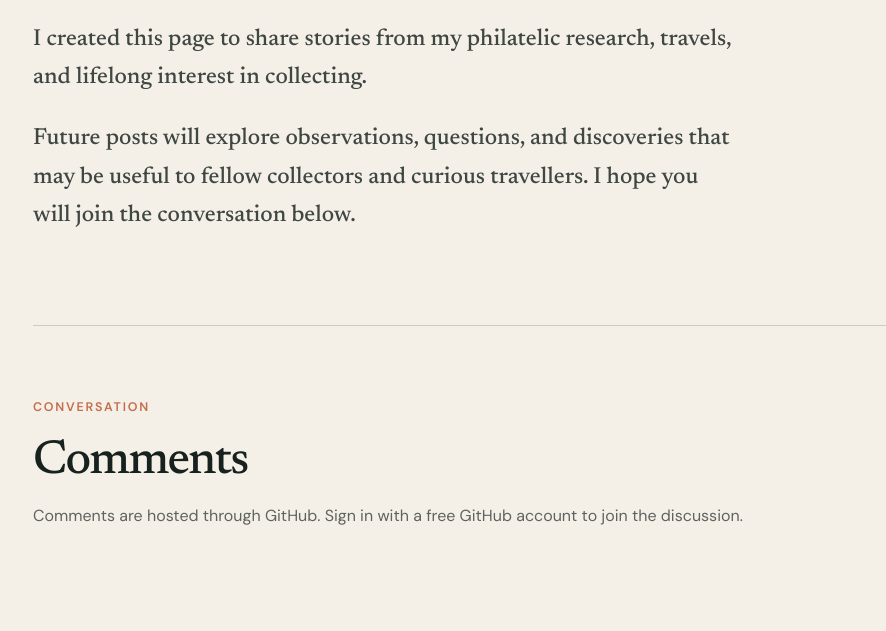
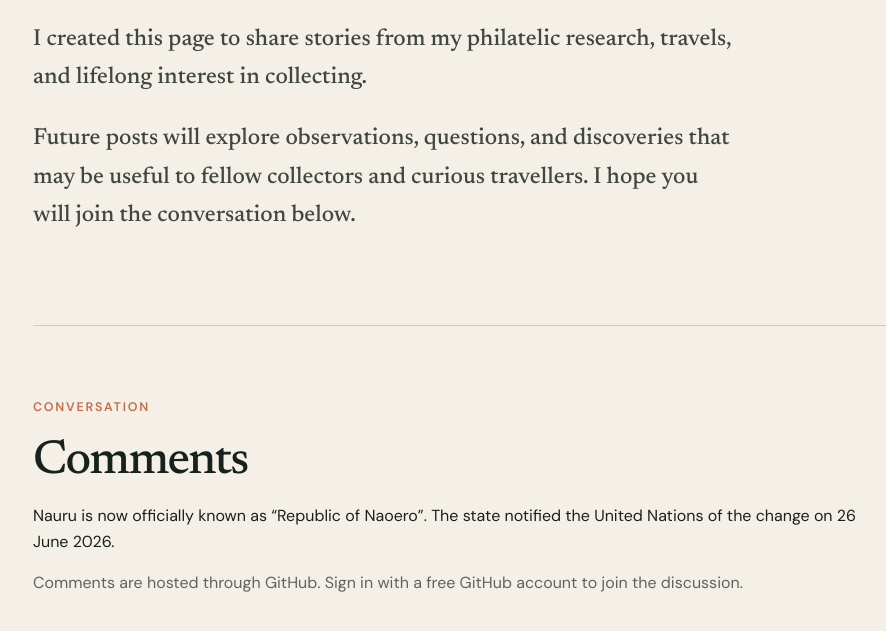
Before and after one commit to prabirdattaus/prabirdattaus.github.io, a website: page blog.html in a window 1280 px wide. Shown: the part 743-1374 px from the top of the page, without its empty margins (177-1063 px from the left). Drawn offline with Linux system fonts and the light colour scheme.

Commit message:
Add Naoero name change note to blog

```diff
--- a/blog.html
+++ b/blog.html
@@ -65,6 +65,10 @@
         <section class="blog-comments" aria-labelledby="comments-heading">
           <p class="eyebrow">Conversation</p>
           <h2 id="comments-heading">Comments</h2>
+          <p>
+            Nauru is now officially known as “Republic of Naoero”. The state
+            notified the United Nations of the change on 26 June 2026.
+          </p>
           <p class="comment-note">
             Comments are hosted through GitHub. Sign in with a free GitHub
             account to join the discussion.
```
